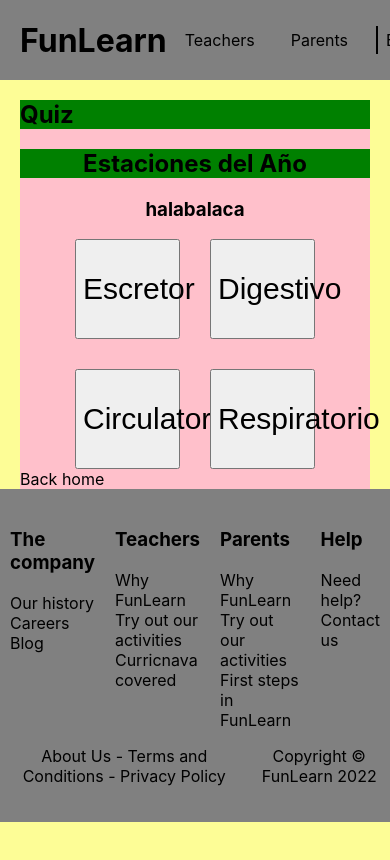
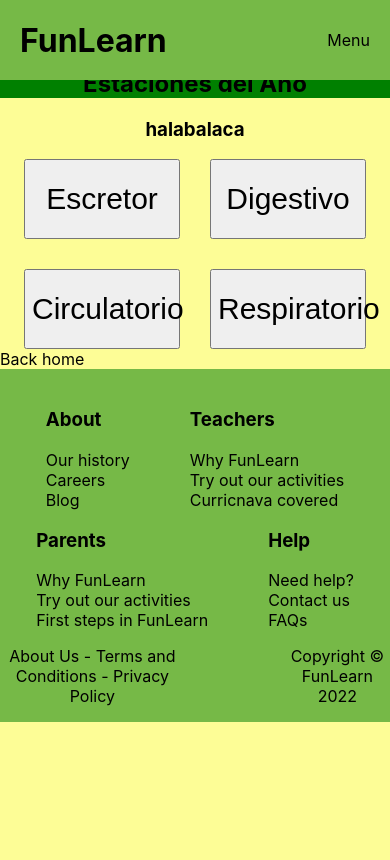
Before and after one commit to LucaPalminteri/FunLearn, a Next.js app: page /games/Quiz in a window 390 px wide. Shown: the top 860 px of the page. Built offline with nearby package versions, Linux system fonts and the light colour scheme.

Commit message:
responsive design, specially menu

```diff
--- a/components/Footer.js
+++ b/components/Footer.js
@@ -5,7 +5,7 @@ export default function Footer() {
         <footer className='footer'>
             <div className="footer__info">
             <div>
-                <h3>The company</h3>
+                <h3>About</h3>
                 <nav>
                     <li>Our history</li>
                     <li>Careers</li>
@@ -33,6 +33,7 @@ export default function Footer() {
                 <nav>
                     <li>Need help?</li>
                     <li>Contact us</li>
+                    <li>FAQs</li>
                 </nav>
             </div>
             </div>
--- a/components/Header.js
+++ b/components/Header.js
@@ -1,7 +1,30 @@
+import { useState, useEffect } from 'react';
 import Link from 'next/dist/client/link';
 import { Auth0Provider } from "@auth0/auth0-react";
 
 export default function Header() {
+
+    const [width, setWidth] = useState(0)
+    const [showMenu,setShowMenu] = useState(true)
+
+    useEffect(()=>{
+        setWidth(window.innerWidth);
+    },[])
+
+
+    function toggleMenu() {
+        setShowMenu(prev => !prev)
+    }
+
+    useEffect(()=>{
+      if (width >= 900) setShowMenu(true)
+      else if(width < 900) setShowMenu(false)
+      function handleResize() {
+        setWidth(window.innerWidth)
+      }
+      window.addEventListener('resize',handleResize)
+    })
+
     return (
         <header className='header'>
             <Link href={'/'}>
@@ -9,12 +32,18 @@ export default function Header() {
                     <h1>FunLearn</h1>
                 </a>
             </Link>
+
+            {showMenu ?
             <nav className='header__navbar'>
                 <span>Teachers</span>
                 <span>Parents</span>
                 <p className='language'>EN(US)</p>
-                <button>Log In</button>
+                <button className='login-btn'>Log In</button>
+                <button>Sing Up</button>
             </nav>
+            :
+            <div>Menu</div>}
+
         </header>
     )
 }
--- a/pages/index.js
+++ b/pages/index.js
@@ -14,10 +14,11 @@ export default function Home() {
         <link rel="icon" href="/favicon.ico" />
         <link rel="preconnect" href="https://fonts.googleapis.com" />
         <link rel="preconnect" href="https://fonts.gstatic.com" crossorigin />
-        <link href="https://fonts.googleapis.com/css2?family=Inter:wght@500&display=swap" rel="stylesheet" />
+        <link href="https://fonts.googleapis.com/css2?family=Inter:wght@500&family=Kumbh+Sans:wght@500&display=swap" rel="stylesheet" />
       </Head>
 
       <Header />
+      <img src='https://images.pexels.com/photos/743986/pexels-photo-743986.jpeg?auto=compress&cs=tinysrgb&w=1260&h=750&dpr=2'/>
 
       <h1>FunLearn</h1>
       <h3>A place where you can play and learn</h3>
--- a/styles/main.css
+++ b/styles/main.css
@@ -1,12 +1,11 @@
-html,
 body {
-  padding: 0 10px;
   margin: 0;
   font-family: -apple-system, BlinkMacSystemFont, Segoe UI, Roboto, Oxygen,
  Ubuntu, Cantarell, Fira Sans, Droid Sans, Helvetica Neue, sans-serif;
-  font-family: 'Inter', sans-serif;
-  padding-top: 40px;
+  font-family: 'Kumbh Sans','Inter', sans-serif;
   background-color: #FDFD96;
+  position: relative;
+  min-height: 100vh;
 }
 
 * {
@@ -42,7 +41,7 @@ li {
   right: 0px;
   left: 0px;
   height: 80px;
-  background-color: grey;
+  background-color: #76B947;
   padding: 0 20px;
 }
 
@@ -59,13 +58,28 @@ li {
           align-items: center;
 }
 
+.header .header__navbar button {
+  border-radius: 4px;
+  border: 2px solid;
+}
+
+.header .header__navbar .login-btn {
+  background-color: transparent;
+}
+
 .header .header__navbar .language {
   border-left: 2px solid;
+  padding: 8px 30px;
 }
 
 .header .header__navbar > * {
   margin: 0 10px;
-  padding: 4px 8px;
+  padding: 8px 8px;
+}
+
+.home img {
+  width: 100%;
+  height: 100vh;
 }
 
 .games-container {
@@ -128,8 +142,22 @@ li {
   background-color: #FEFE3F;
 }
 
-.game {
-  background-color: pink;
+@media screen and (max-width: 1000px) {
+  .games-container {
+    -ms-grid-columns: (1fr)[2];
+        grid-template-columns: repeat(2, 1fr);
+    -ms-grid-rows: (auto)[4];
+        grid-template-rows: repeat(4, auto);
+    gap: 10px;
+  }
+}
+
+@media screen and (max-width: 700px) {
+  .games-container {
+    -ms-grid-columns: (1fr)[1];
+        grid-template-columns: repeat(1, 1fr);
+    gap: 0;
+  }
 }
 
 .anagram h2 {
@@ -192,6 +220,15 @@ li {
   font-size: 30px;
 }
 
+@media screen and (max-width: 700px) {
+  .quiz .quiz__container .questions {
+    -ms-grid-columns: (40%)[2];
+        grid-template-columns: repeat(2, 40%);
+    -ms-grid-rows: (80px)[2];
+        grid-template-rows: repeat(2, 80px);
+  }
+}
+
 .tic-tac-toe .tic-tac-toe__container {
   width: 100%;
   display: -ms-grid;
@@ -204,6 +241,7 @@ li {
   -webkit-box-pack: center;
       -ms-flex-pack: center;
           justify-content: center;
+  padding-top: 50px;
 }
 
 .tic-tac-toe .tic-tac-toe__container button {
@@ -217,10 +255,9 @@ li {
 }
 
 .footer {
-  margin: 0 -20px;
   text-align: center;
-  padding: 20px 0;
-  background-color: grey;
+  padding-top: 20px;
+  background-color: #76B947;
 }
 
 .footer .footer__info {
@@ -233,7 +270,7 @@ li {
 }
 
 .footer .footer__info > div {
-  margin: 0 10px;
+  margin: 0 30px;
   text-align: start;
 }
 
@@ -248,4 +285,15 @@ li {
       -ms-flex-align: center;
           align-items: center;
 }
+
+.footer .footer__bottom p {
+  margin-left: 100px;
+}
+
+@media screen and (max-width: 700px) {
+  .footer .footer__info {
+    -ms-flex-wrap: wrap;
+        flex-wrap: wrap;
+  }
+}
 /*# sourceMappingURL=main.css.map */
--- a/styles/scss/_footer.scss
+++ b/styles/scss/_footer.scss
@@ -1,15 +1,14 @@
 .footer {
-    margin: 0 -20px;
     text-align: center;
-    padding: 20px 0;
-    background-color: grey;
+    padding-top: 20px;
+    background-color: #76B947;
 
     .footer__info {
         display: flex;
         justify-content: center;
 
         &>div {
-            margin: 0 10px;
+            margin: 0 30px;
             text-align: start;
         }
     }
@@ -18,5 +17,18 @@
         display: flex;
         justify-content: center;
         align-items: center;
+
+        p{
+            margin-left: 100px;
+        }
     }
 }
+
+@media screen and (max-width: 700px) {
+    .footer {
+
+        .footer__info {
+            flex-wrap: wrap;
+        }
+    }
+}
--- a/styles/scss/_game.scss
+++ b/styles/scss/_game.scss
@@ -43,6 +43,17 @@
     }
 }
 
-.game {
-    background-color: pink;
+@media screen and (max-width: 1000px) {
+    .games-container {
+        grid-template-columns: repeat(2,1fr);
+        grid-template-rows: repeat(4,auto);
+        gap: 10px;
+    }
 }
+
+@media screen and (max-width: 700px) {
+    .games-container {
+        grid-template-columns: repeat(1,1fr);
+        gap: 0;
+    }
+}
--- a/styles/scss/_header.scss
+++ b/styles/scss/_header.scss
@@ -7,7 +7,7 @@
     right: 0px;
     left: 0px;
     height: 80px;
-    background-color: grey;
+    background-color: #76B947;
     padding: 0 20px;
 
     h1 {
@@ -18,13 +18,26 @@
         display: flex;
         align-items: center;
 
+        button {
+            border-radius: 4px;
+            border: 2px solid;
+        }
+
+        .login-btn {
+            background-color: transparent;
+        }
+
         .language {
             border-left: 2px solid;
+            padding: 8px 30px;
         }
 
         &>* {
            margin: 0 10px;
-           padding: 4px 8px;
+           padding: 8px 8px;
         }
     }
 }
+
+@media screen and (max-width: 700px) {
+}
--- a/styles/scss/_home.scss
+++ b/styles/scss/_home.scss
@@ -1,3 +1,6 @@
 .home {
-    //background-color: salmon;
+    img {
+        width: 100%;
+        height: 100vh;
+    }
 }
--- a/styles/scss/_normalize.scss
+++ b/styles/scss/_normalize.scss
@@ -1,12 +1,11 @@
-html,
 body {
-  padding: 0 10px;
   margin: 0;
   font-family: -apple-system, BlinkMacSystemFont, Segoe UI, Roboto, Oxygen,
     Ubuntu, Cantarell, Fira Sans, Droid Sans, Helvetica Neue, sans-serif;
-  font-family: 'Inter', sans-serif;
-  padding-top: 40px;
+  font-family: 'Kumbh Sans','Inter', sans-serif;
   background-color: #FDFD96;
+  position: relative;
+  min-height: 100vh;
 }
 
 * {
@@ -24,3 +23,6 @@ button {
 li {
   display: block;
 }
+
+@media screen and (max-width: 700px) {
+}
--- a/styles/scss/_quiz.scss
+++ b/styles/scss/_quiz.scss
@@ -19,3 +19,15 @@
         }
     }
 }
+
+@media screen and (max-width: 700px) {
+
+    .quiz {
+        .quiz__container {
+            .questions {
+                grid-template-columns: repeat(2,40%);
+                grid-template-rows: repeat(2,80px);
+            }
+        }
+    }
+}
--- a/styles/scss/_tic-tac-toe.scss
+++ b/styles/scss/_tic-tac-toe.scss
@@ -7,6 +7,7 @@
         grid-template-rows: repeat(3,80px);
         gap: 5px;
         justify-content: center;
+        padding-top: 50px;
 
         button {
             font-size: 40px;
```
Also changed, not shown: 1 other file (tests, documents, lock files or other folders).
